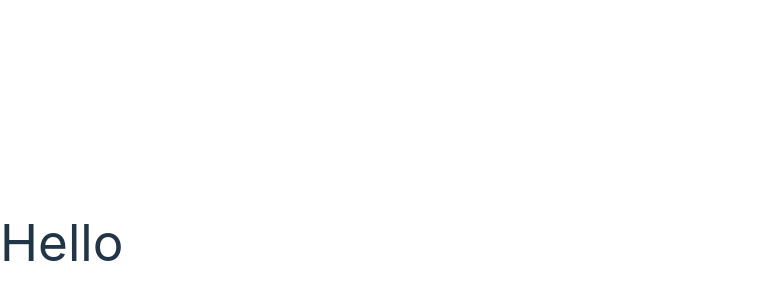
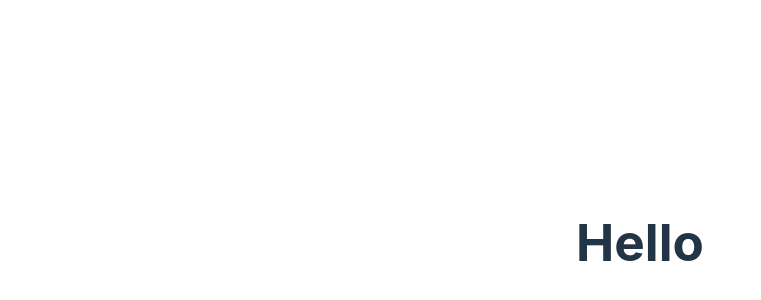
Before and after one commit to johnrao23/Portfolio-2022, a React (Vite) app in the folder Portfolio-Static/: page / in a window 1280 px wide. Shown: the part 158-458 px from the top of the page, without its empty margins (0-761 px from the left). Built offline with nearby package versions, Linux system fonts and the light colour scheme.

Commit message:
Update App.css

```diff
--- a/Portfolio-Static/src/App.css
+++ b/Portfolio-Static/src/App.css
@@ -1,3 +1,42 @@
-@tailwind base;
-@tailwind components;
-@tailwind utilities;
+#root {
+    max-width: 1280px;
+    margin: 0 auto;
+    padding: 2rem;
+    text-align: center;
+  }
+
+  .logo {
+    height: 6em;
+    padding: 1.5em;
+    will-change: filter;
+    transition: filter 300ms;
+  }
+  .logo:hover {
+    filter: drop-shadow(0 0 2em #646cffaa);
+  }
+  .logo.react:hover {
+    filter: drop-shadow(0 0 2em #61dafbaa);
+  }
+
+  @keyframes logo-spin {
+    from {
+      transform: rotate(0deg);
+    }
+    to {
+      transform: rotate(360deg);
+    }
+  }
+
+  @media (prefers-reduced-motion: no-preference) {
+    a:nth-of-type(2) .logo {
+      animation: logo-spin infinite 20s linear;
+    }
+  }
+
+  .card {
+    padding: 2em;
+  }
+
+  .read-the-docs {
+    color: #888;
+  }
```
